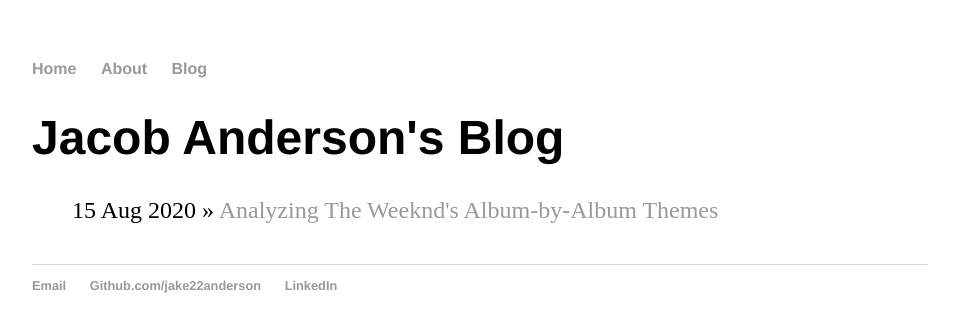
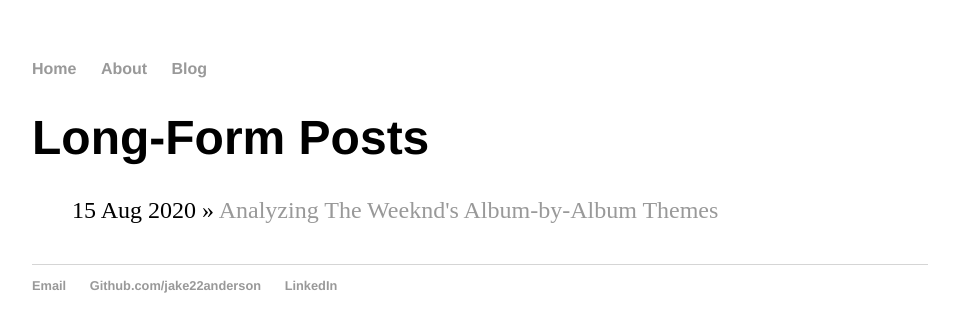
Before and after one commit to mtnartker/mtnartker.github.io, a Jekyll site: the page built from blog/index.html, in a window 1280 px wide. Shown: the top 332 px of the page, without its empty margins (160-1119 px from the left). Built offline with Jekyll 4.4.1, drawn with Linux system fonts in a browser that asks for light colours.

Commit message:
Update index.html

```diff
--- a/blog/index.html
+++ b/blog/index.html
@@ -1,6 +1,6 @@
 ---
 layout: default
-title: Jacob Anderson's Blog
+title: Long-Form Posts
 ---
 	<h1>{{ page.title }}</h1>
 	<ul class="posts">
```
